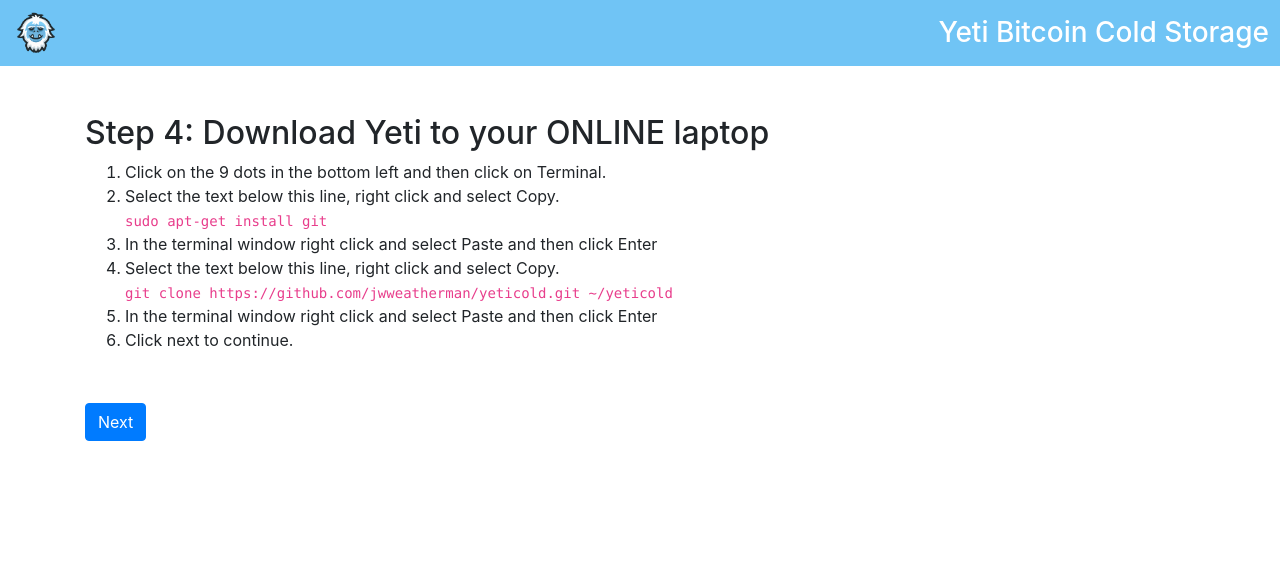
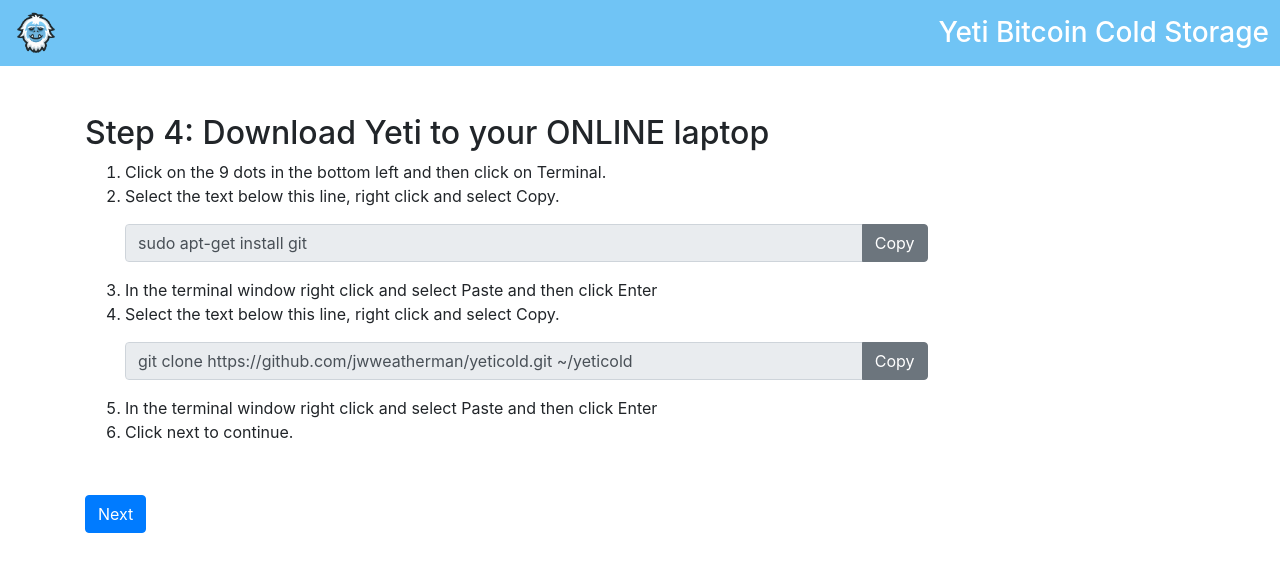
Before and after one commit to JWWeatherman/yetihosted, a Vue app: page /Hot/step4 in a window 1280 px wide. Shown: the top 572 px of the page. Built offline with nearby package versions, Linux system fonts and the light colour scheme; what vue-default-value would draw is missing.

Commit message:
added text boxes for copieng

```diff
--- a/src/components/ComingSoon.vue
+++ b/src/components/ComingSoon.vue
@@ -7,25 +7,10 @@
 
 <script>
 export default {
-  mounted () {
-  },
   methods: {
     Home () {
       this.$router.push({path: '/'})
     }
-  },
-  computed: {
-  },
-  name: 'commingsoon',
-  data () {
-    return {
-      msg: 'Convert your passphrase key to a WIF private key'
-    }
   }
 }
 </script>
-
-<!-- Add "scoped" attribute to limit CSS to this component only -->
-<style scoped>
-
-</style>
--- a/src/components/YetiColdRecoveryStartup6.vue
+++ b/src/components/YetiColdRecoveryStartup6.vue
@@ -3,7 +3,12 @@
       <h2>Step 6: Start Yeti on your ONLINE laptop.</h2>
       <ol>
           <li>Select the text below this line, right click and select Copy.</li>
-          <p>python3 ~/yeticold/scripts/YetiColdRecoveryOnline.py</p>
+          <div style="width:75%;" class="input-group mb-3 mt-3">
+            <input v-on:click="copy1" v-b-tooltip.click v-b-tooltip.blur title="Copied" readonly type="text" class="form-control" aria-label="Default" id="copy1" aria-describedby="inputGroup-sizing-default" value="python3 ~/yeticold/scripts/YetiColdRecoveryOnline.py">
+            <div class="input-group-append">
+              <span v-on:click="copy1" class="btn btn-secondary" id="basic-addon2">Copy</span>
+            </div>
+          </div>
           <li>In the terminal window right click and select Paste and then click Enter</li>
           <li>Provide your laptop password and click Enter</li>
           <li>When prompted type "y" and click Enter</li>
@@ -16,15 +21,13 @@
 <script>
 export default {
   name: 'Step6',
-  data () {
-    return {
-      msg: 'Convert your passphrase key to a WIF private key'
+  methods: {
+    copy1 () {
+      let copyText = document.getElementById("copy1")
+      copyText.select()
+      copyText.setSelectionRange(0, 99999)
+      document.execCommand("copy")
     }
   }
 }
 </script>
-
-<!-- Add "scoped" attribute to limit CSS to this component only -->
-<style scoped>
-
-</style>
--- a/src/components/YetiColdStartup1.vue
+++ b/src/components/YetiColdStartup1.vue
@@ -14,25 +14,10 @@
 
 <script>
 export default {
-  mounted () {
-  },
   methods: {
     click () {
       this.$router.push({path: '/Cold/step2'})
     }
-  },
-  computed: {
-  },
-  name: 'Step1',
-  data () {
-    return {
-      msg: 'Convert your passphrase key to a WIF private key'
-    }
   }
 }
 </script>
-
-<!-- Add "scoped" attribute to limit CSS to this component only -->
-<style scoped>
-
-</style>
--- a/src/components/YetiColdStartup2.vue
+++ b/src/components/YetiColdStartup2.vue
@@ -14,25 +14,10 @@
 
 <script>
 export default {
-  mounted () {
-  },
   methods: {
     click () {
       this.$router.push({path: '/Cold/step3'})
     }
-  },
-  computed: {
-  },
-  name: 'Step2',
-  data () {
-    return {
-      msg: 'Convert your passphrase key to a WIF private key'
-    }
   }
 }
 </script>
-
-<!-- Add "scoped" attribute to limit CSS to this component only -->
-<style scoped>
-
-</style>
--- a/src/components/YetiColdStartup3.vue
+++ b/src/components/YetiColdStartup3.vue
@@ -4,19 +4,3 @@
       <div>On your ONLINE laptop go to "cold.yeticold.com" to continue to Step 4.</div>
     </div>
 </template>
-
-<script>
-export default {
-  name: 'Step3',
-  data () {
-    return {
-      msg: 'Convert your passphrase key to a WIF private key'
-    }
-  }
-}
-</script>
-
-<!-- Add "scoped" attribute to limit CSS to this component only -->
-<style scoped>
-
-</style>
--- a/src/components/YetiColdStartup4.vue
+++ b/src/components/YetiColdStartup4.vue
@@ -4,10 +4,20 @@
       <ol>
           <li>Click on the 9 dots in the bottom left and then click on Terminal.</li>
           <li>Select the text below this line, right click and select Copy.</li>
-          <code>sudo apt-get install git</code>
+          <div style="width:75%;" class="input-group mb-3 mt-3">
+            <input v-on:click="copy1" v-b-tooltip.click v-b-tooltip.blur title="Copied" readonly type="text" class="form-control" aria-label="Default" id="copy1" aria-describedby="inputGroup-sizing-default" value="sudo apt-get install git">
+            <div class="input-group-append">
+              <span v-on:click="copy1" class="btn btn-secondary" id="basic-addon2">Copy</span>
+            </div>
+          </div>
           <li>In the terminal window right click and select Paste and then click Enter</li>
           <li>Select the text below this line, right click and select Copy.</li>
-          <code>git clone https://github.com/jwweatherman/yeticold.git ~/yeticold</code>
+          <div style="width:75%;" class="input-group mb-3 mt-3">
+            <input v-on:click="copy2" v-b-tooltip.click v-b-tooltip.blur title="Copied" readonly type="text" class="form-control" aria-label="Default" id="copy2" aria-describedby="inputGroup-sizing-default" value="git clone https://github.com/jwweatherman/yeticold.git ~/yeticold">
+            <div class="input-group-append">
+              <span v-on:click="copy2" class="btn btn-secondary" id="basic-addon2">Copy</span>
+            </div>
+          </div>
           <li>In the terminal window right click and select Paste and then click Enter</li>
           <li>Click next to continue.</li>
       </ol>
@@ -17,25 +27,23 @@
 
 <script>
 export default {
-  mounted () {
-  },
   methods: {
    click () {
       this.$router.push({path: '/Cold/step5'})
-    }
-  },
-  computed: {
-  },
-  name: 'Step4',
-  data () {
-    return {
-      msg: 'Convert your passphrase key to a WIF private key'
+    },
+    copy1 () {
+      let copyText = document.getElementById("copy1")
+      copyText.select()
+      copyText.setSelectionRange(0, 99999)
+      document.execCommand("copy")
+    },
+    copy2 () {
+      let copyText = document.getElementById("copy2")
+      copyText.select()
+      copyText.setSelectionRange(0, 99999)
+      document.execCommand("copy")
+      copyText.click()
     }
   }
 }
 </script>
-
-<!-- Add "scoped" attribute to limit CSS to this component only -->
-<style scoped>
-
-</style>
--- a/src/components/YetiColdStartup5.vue
+++ b/src/components/YetiColdStartup5.vue
@@ -20,8 +20,6 @@
 
 <script>
 export default {
-  mounted () {
-  },
   methods: {
     start () {
       this.$router.push({path: '/Cold/step6'})
@@ -29,19 +27,6 @@ export default {
     recover () {
       this.$router.push({path: '/Cold/Recovery/step6'})
     }
-  },
-  computed: {
-  },
-  name: 'Step5',
-  data () {
-    return {
-      msg: 'Convert your passphrase key to a WIF private key'
-    }
   }
 }
 </script>
-
-<!-- Add "scoped" attribute to limit CSS to this component only -->
-<style scoped>
-
-</style>
--- a/src/components/YetiColdStartup6.vue
+++ b/src/components/YetiColdStartup6.vue
@@ -3,7 +3,12 @@
       <h2>Step 6: Start Yeti on your ONLINE laptop.</h2>
       <ol>
           <li>Select the text below this line, right click and select Copy.</li>
-          <code>python3 ~/yeticold/scripts/YetiColdOnline.py</code>
+          <div style="width:75%;" class="input-group mb-3 mt-3">
+            <input v-on:click="copy1" v-b-tooltip.click v-b-tooltip.blur title="Copied" readonly type="text" class="form-control" aria-label="Default" id="copy1" aria-describedby="inputGroup-sizing-default" value="python3 ~/yeticold/scripts/YetiColdOnline.py">
+            <div class="input-group-append">
+              <span v-on:click="copy1" class="btn btn-secondary" id="basic-addon2">Copy</span>
+            </div>
+          </div>
           <li>Provide your laptop password and click Enter</li>
           <li>When prompted type "y" and click Enter</li>
           <li>When a new browser window is opened click "Try Again"</li>
@@ -14,16 +19,13 @@
 
 <script>
 export default {
-  name: 'Step6',
-  data () {
-    return {
-      msg: 'Convert your passphrase key to a WIF private key'
+  methods: {
+    copy1 () {
+      let copyText = document.getElementById("copy1")
+      copyText.select()
+      copyText.setSelectionRange(0, 99999)
+      document.execCommand("copy")
     }
   }
 }
 </script>
-
-<!-- Add "scoped" attribute to limit CSS to this component only -->
-<style scoped>
-
-</style>
--- a/src/components/navbar.vue
+++ b/src/components/navbar.vue
@@ -7,25 +7,10 @@
 
 <script>
 export default {
-  mounted () {
-  },
   methods: {
     Home () {
       this.$router.push({path: '/'})
     }
-  },
-  computed: {
-  },
-  name: 'download',
-  data () {
-    return {
-      msg: 'Convert your passphrase key to a WIF private key'
-    }
   }
 }
 </script>
-
-<!-- Add "scoped" attribute to limit CSS to this component only -->
-<style scoped>
-
-</style>
--- a/src/components/overview.vue
+++ b/src/components/overview.vue
@@ -50,19 +50,6 @@ export default {
     Hot () {
       this.$router.push({path: '/YetiComingSoon'})
     }
-  },
-  computed: {
-  },
-  name: 'Overview',
-  data () {
-    return {
-      msg: 'Convert your passphrase key to a WIF private key'
-    }
   }
 }
 </script>
-
-<!-- Add "scoped" attribute to limit CSS to this component only -->
-<style scoped>
-
-</style>
```
